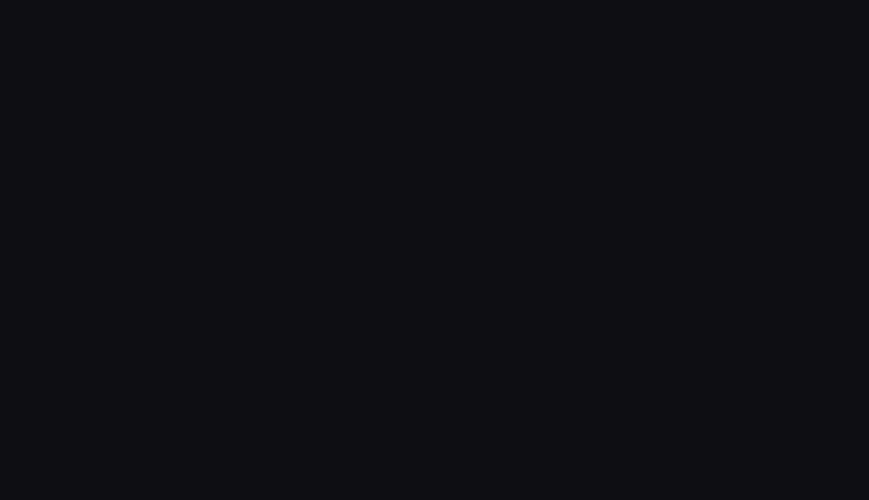
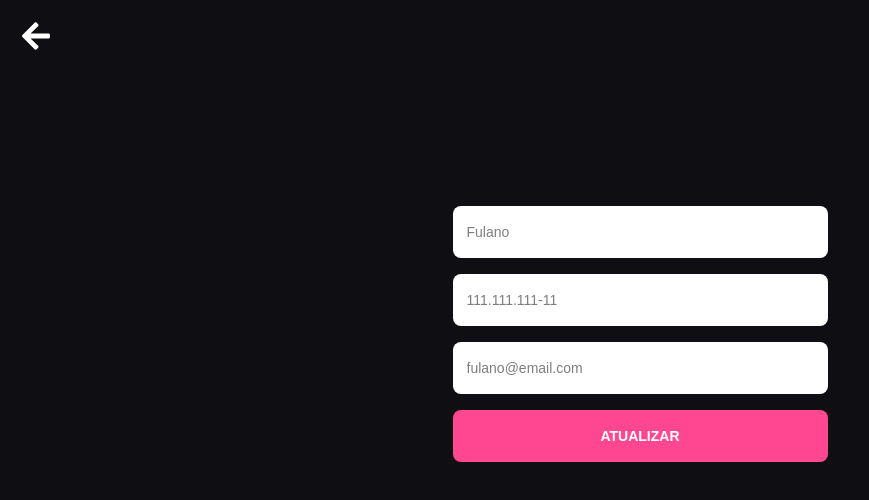
Before and after one commit to mydumpster/driven-plus, a React (Vite) app: page /users/1 in a window 1280 px wide. Before the commit this address had no page. Shown: the top 500 px of the page, without its empty margins (0-869 px from the left). Built offline with nearby package versions, Linux system fonts and the light colour scheme.

Commit message:
fix: change bonus routes

```diff
--- a/src/pages/Index.jsx
+++ b/src/pages/Index.jsx
@@ -7,8 +7,8 @@
 import Signup from "./Signup";
 import styled from "styled-components";
 import Subscriptions from "./Subscriptions";
+import Users from "./Users";
 import Update from "./Update";
-import User from "./User";
 import UserContext from "../contexts/UserContext";
 
 export default function Index() {
@@ -25,8 +25,8 @@
               <Route path="/subscriptions" element={<Subscriptions />} />
               <Route path="/subscriptions/:id" element={<Plan />} />
               <Route path="/home" element={<Home />} />
-              <Route path="/update" element={<Update />} />
-              <Route path="/user" element={<User />} />
+              <Route path="/users/:id" element={<Users />} />
+              <Route path="/users/:id/update" element={<Update />} />
             </Routes>
           </BrowserRouter>
         </UserContext.Provider>
--- a/src/pages/Update.jsx
+++ b/src/pages/Update.jsx
@@ -13,7 +13,9 @@
         <input type="text" placeholder="Fulano" />
         <input type="text" placeholder="111.111.111-11" />
         <input type="text" placeholder="fulano@email.com" />
-        <button>ATUALIZAR</button>
+        <input type="text" placeholder="Senha atual" />
+        <input type="text" placeholder="Nova senha" />
+        <button>SALVAR</button>
       </Form>
     </UpdateContainer>
   );
@@ -26,7 +28,7 @@
   display: flex;
   flex-direction: column;
   align-items: center;
-  padding-top: 206px;
+  padding-top: 138px;
   img {
     position: absolute;
     top: 22px;
--- a/src/pages/User.jsx
+++ b/src/pages/Users.jsx
@@ -1,34 +1,32 @@
 import styled from "styled-components";
 import arrow from "../assets/arrow.svg";
 
-export default function User() {
+export default function Users() {
   function handleSubmit(e) {
     e.preventDefault();
   }
 
   return (
-    <UserContainer>
+    <UsersContainer>
       <img src={arrow} alt="" />
       <Form onSubmit={handleSubmit}>
         <input type="text" placeholder="Fulano" />
         <input type="text" placeholder="111.111.111-11" />
         <input type="text" placeholder="fulano@email.com" />
-        <input type="text" placeholder="Senha atual" />
-        <input type="text" placeholder="Nova senha" />
-        <button>SALVAR</button>
+        <button>ATUALIZAR</button>
       </Form>
-    </UserContainer>
+    </UsersContainer>
   );
 }
 
-const UserContainer = styled.div`
+const UsersContainer = styled.div`
   max-width: 375px;
   width: 79%;
   height: 100vh;
   display: flex;
   flex-direction: column;
   align-items: center;
-  padding-top: 138px;
+  padding-top: 206px;
   img {
     position: absolute;
     top: 22px;
```
